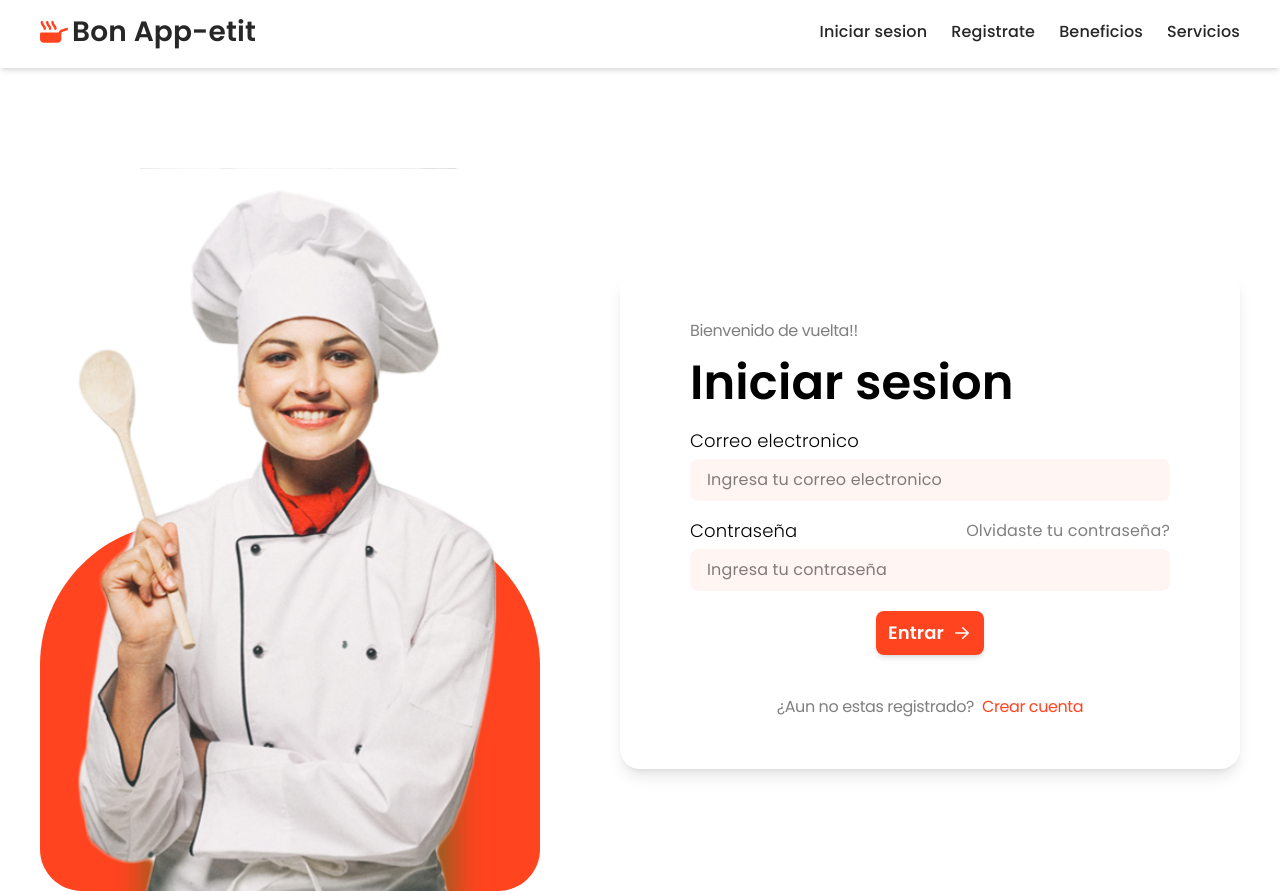
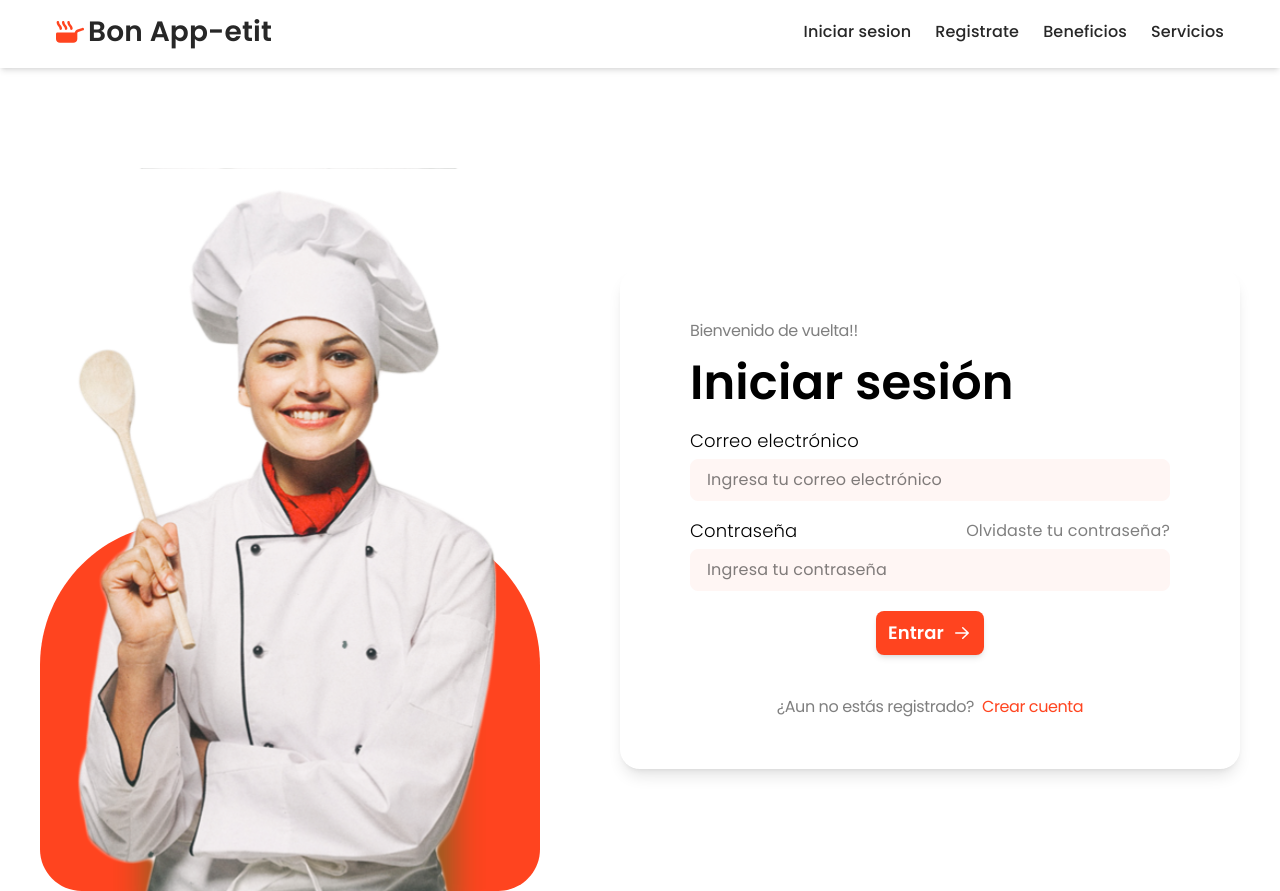
Before and after one commit to BonApp-etit/front, a Next.js app: page /login in a window 1280 px wide. Built offline with nearby package versions, Linux system fonts and the light colour scheme.

Commit message:
Adition of validation Schemas for login form with Formik and responsive design

```diff
--- a/src/components/NavBar/NavBar.jsx
+++ b/src/components/NavBar/NavBar.jsx
@@ -1,14 +1,14 @@
-import MenuHamburguer from "./MenuMobile";
+import MenuMobile from "./MenuMobile";
 import Logo from "./Logo";
 import Links from "./Links";
 
 const MenuMaterial = () => {
   return (
-    <nav className="flex justify-center bg-white p-4 shadow-md">
+    <nav className="flex justify-center bg-white p-4 shadow-md md:px-14">
       <section className="mb-1 flex w-full min-w-[328px] max-w-[400px] items-center justify-between md:min-w-[632px] md:max-w-[700px] lg:max-w-[1200px]">
         <Logo />
         <Links />
-        <MenuHamburguer
+        <MenuMobile
           items={["Iniciar sesion", "Registrate", "Beneficios", "Servicios"]}
         />
       </section>
--- a/src/components/common_components/ButtonContained.jsx
+++ b/src/components/common_components/ButtonContained.jsx
@@ -1,8 +1,11 @@
 import { ArrowRightIcon } from "@heroicons/react/20/solid";
 
-export default function ButtonContained({ text }) {
+export default function ButtonContained({ text, type }) {
   return (
-    <button className="flex items-center justify-center rounded-lg bg-cs500 px-3 py-2 font-poppins text-sm font-semibold text-white shadow-md transition-all duration-150 ease-in-out hover:bg-cs700 hover:shadow-2xl active:bg-cs900 active:shadow-none md:text-base lg:text-lg">
+    <button
+      type={type}
+      className="flex items-center justify-center rounded-lg bg-cs500 px-3 py-2 font-poppins text-sm font-semibold text-white shadow-md transition-all duration-150 ease-in-out hover:bg-cs700 hover:shadow-2xl active:bg-cs900 active:shadow-none md:text-base lg:text-lg"
+    >
       <span>{text}</span>
       <ArrowRightIcon className="ml-2 h-5 w-5" />
     </button>
--- a/src/components/common_components/InputContained.jsx
+++ b/src/components/common_components/InputContained.jsx
@@ -1,6 +1,6 @@
-export default function InputContained({ label, placeholder, type }) {
+export default function InputContained({ label, placeholder, type, ...props }) {
   return (
-    <div className="mb-4">
+    <div className="mb-1">
       <label
         htmlFor={label}
         className="font-poppins text-sm font-light text-black md:text-base lg:text-lg"
@@ -12,6 +12,7 @@ export default function InputContained({ label, placeholder, type }) {
         id={label}
         type={type}
         placeholder={placeholder}
+        {...props}
         className="mt-1 w-full rounded-lg border border-[#FFF6F4] bg-[#FFF6F4] px-4 py-2 font-poppins text-xs font-normal text-black placeholder:text-black/50 focus:border-transparent focus:outline-none focus:ring-2 focus:ring-cs500 md:text-sm lg:text-base"
       />
     </div>
--- a/src/pages/login/index.jsx
+++ b/src/pages/login/index.jsx
@@ -1,7 +1,8 @@
 import Form from "../../components/common_components/Form";
 import InputContained from "@/components/common_components/InputContained";
 import ButtonContained from "@/components/common_components/ButtonContained";
-
+import { Formik, Form as FormikForm, Field, ErrorMessage } from "formik";
+import { loginSchema } from "@/hooks/validationSchemas";
 import NavBar from "@/components/NavBar/NavBar";
 
 export default function SignUp() {
@@ -9,20 +10,37 @@ export default function SignUp() {
     <main>
       <NavBar />
 
+      <Formik
+        initialValues={{ email: "", password: "" }}
+        validationSchema={loginSchema}
+        onSubmit={(values) => {
+          console.log("Datos del formulario", values);
+        }}
+      >
+        {({ handleSubmit }) => (
           <Form
-        tittle="Iniciar sesion"
+            tittle="Iniciar sesión"
             subtitleTop="Bienvenido de vuelta!!"
             subtitleBottom=""
             src="/assets/Login/chef.svg"
             alt="SignUp"
           >
-        <InputContained
-          label="Correo electronico"
-          placeholder="Ingresa tu correo electronico"
+            <FormikForm onSubmit={handleSubmit}>
+              <div className="mb-4">
+                <Field
+                  name="email"
+                  as={InputContained}
+                  label="Correo electrónico"
+                  placeholder="Ingresa tu correo electrónico"
                   type="text"
                 />
+                <ErrorMessage
+                  name="email"
+                  component="p"
+                  className="font-roboto text-sm text-red-500 md:text-base lg:text-lg"
+                />
+              </div>
 
-        {/* Contenedor para el Input y el componente adicional */}
               <div className="mb-4">
                 <div className="flex items-center justify-between">
                   <label className="font-poppins text-sm font-light text-black md:text-base lg:text-lg">
@@ -35,24 +53,38 @@ export default function SignUp() {
                     Olvidaste tu contraseña?
                   </a>
                 </div>
-          <InputContained placeholder="Ingresa tu contraseña" type="password" />
+                <Field
+                  name="password"
+                  as={InputContained}
+                  placeholder="Ingresa tu contraseña"
+                  type="password"
+                />
+                <ErrorMessage
+                  name="password"
+                  component="div"
+                  className="font-roboto text-sm text-red-500 md:text-base lg:text-lg"
+                />
               </div>
+
               <div className="mb-5 mt-5 flex justify-center lg:mb-10">
-          <ButtonContained text="Entrar"></ButtonContained>
+                <ButtonContained text="Entrar" type="submit" />
               </div>
+            </FormikForm>
+
             <div className="flex justify-center gap-2">
               <p className="font-poppins text-xs font-normal leading-snug tracking-tight text-black/50 md:text-base">
-            ¿Aun no estas registrado?
-          </p>{" "}
+                ¿Aun no estás registrado?
+              </p>
               <a
                 className="font-poppins text-xs font-normal leading-snug tracking-tight text-cs500 hover:underline md:text-base"
                 href="#"
               >
-            {" "}
                 Crear cuenta
               </a>
             </div>
           </Form>
+        )}
+      </Formik>
     </main>
   );
 }
```
Lines whose indentation alone changed are shown as unchanged.
